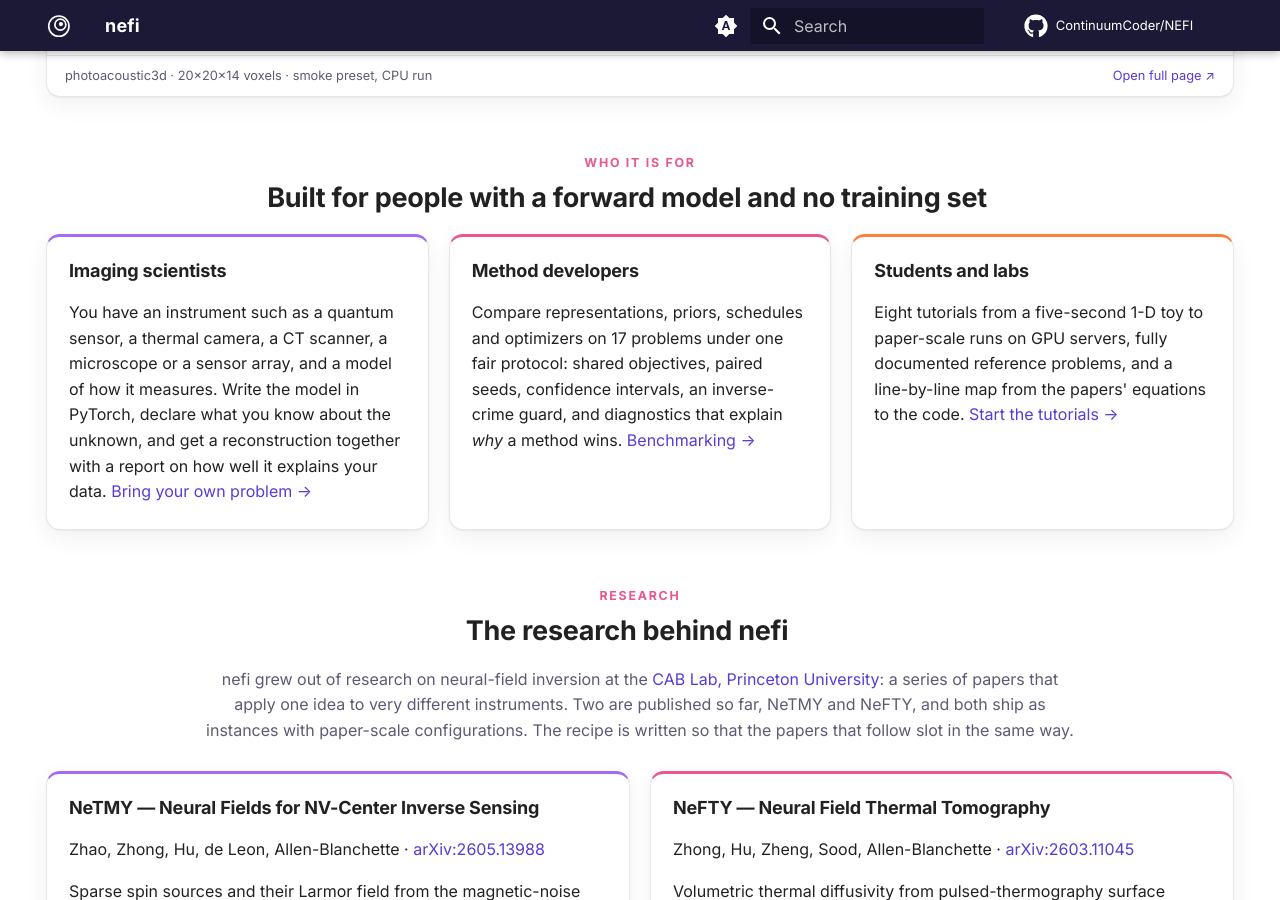
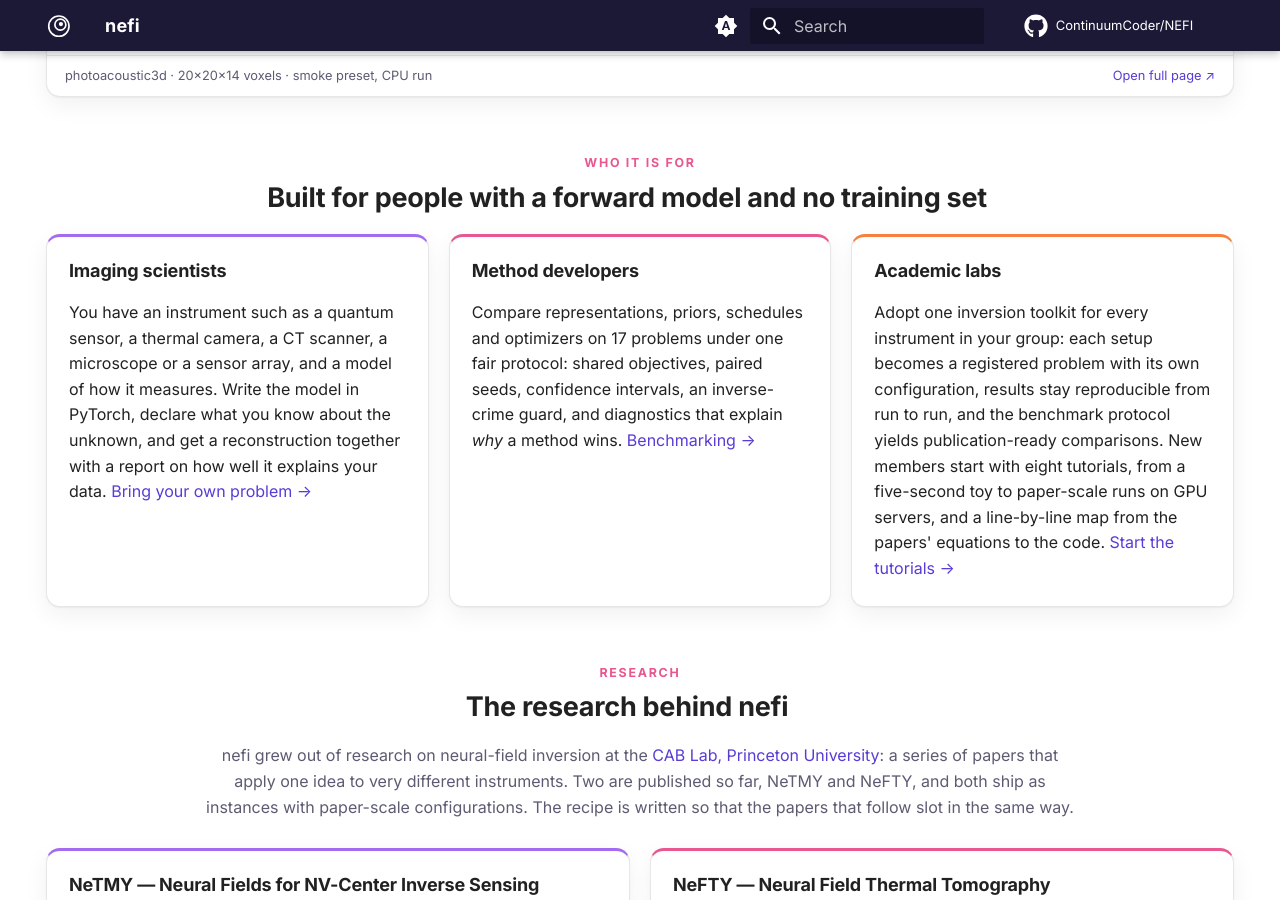
Before and after one commit to ContinuumCoder/NEFI, an MkDocs documentation site: the page built from docs/index.md, in a window 1280 px wide and 900 px high, scrolled down 4479 px. Built offline with MkDocs 1.6.1 and Material for MkDocs 9.7.7, drawn with Linux system fonts in a browser that asks for light colours; comment, search, counter and statistics services are not loaded.

Commit message:
Address the academic-lab audience on the home page

```diff
--- a/docs/index.md
+++ b/docs/index.md
@@ -253,11 +253,13 @@ diagnostics that explain *why* a method wins. [Benchmarking →](tutorials/06_be
 
 <div class="nf-col" markdown>
 
-### Students and labs
+### Academic labs
 
-Eight tutorials from a five-second 1-D toy to paper-scale runs on GPU servers, fully
-documented reference problems, and a line-by-line map from the papers' equations to the
-code. [Start the tutorials →](getting-started/index.md)
+Adopt one inversion toolkit for every instrument in your group: each setup becomes a registered
+problem with its own configuration, results stay reproducible from run to run, and the benchmark
+protocol yields publication-ready comparisons. New members start with eight tutorials, from a
+five-second toy to paper-scale runs on GPU servers, and a line-by-line map from the papers'
+equations to the code. [Start the tutorials →](getting-started/index.md)
 
 </div>
 
```
